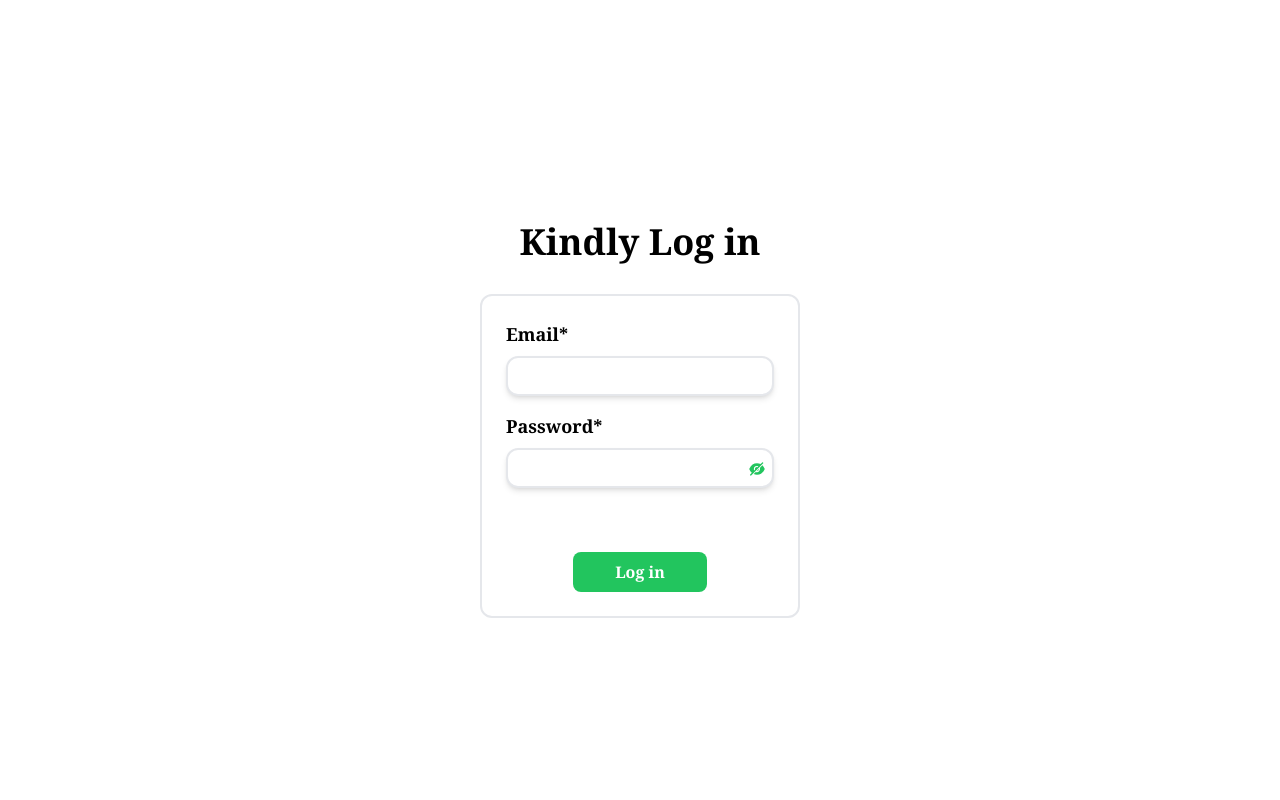
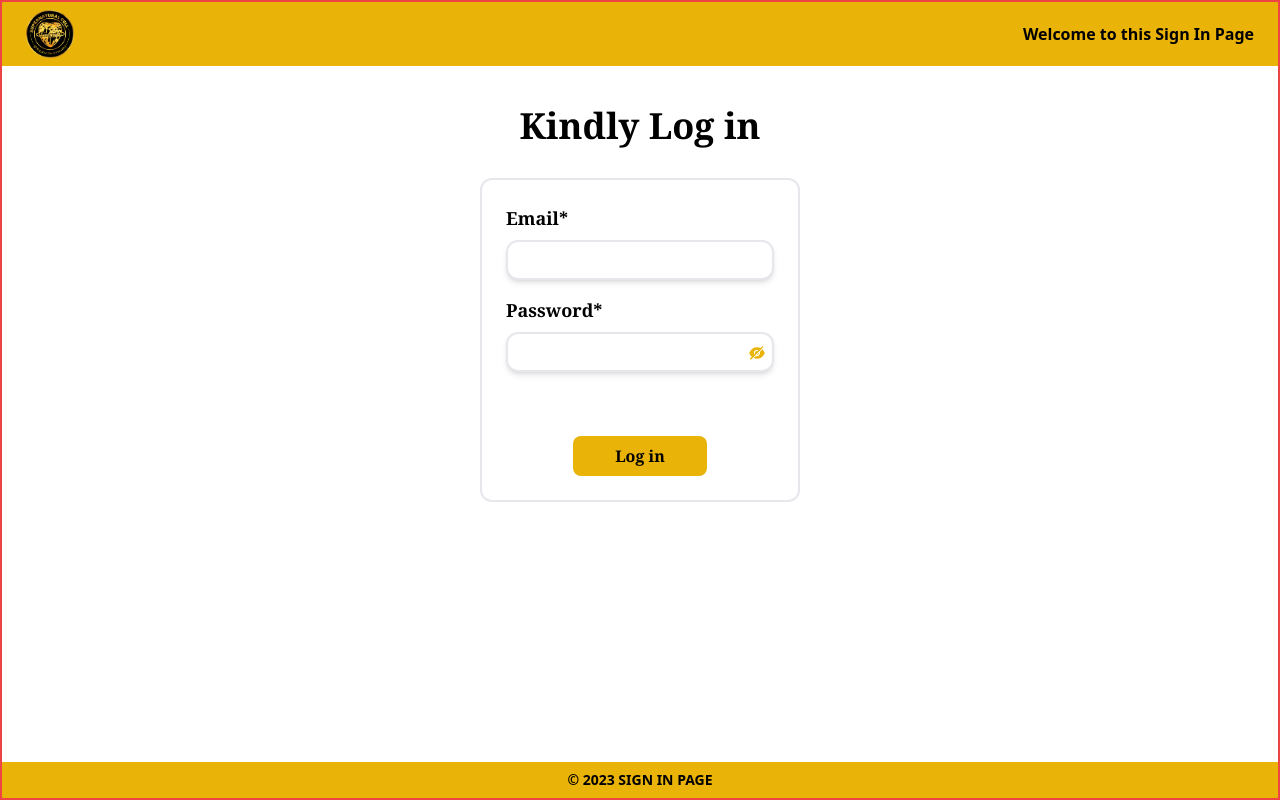
Before and after one commit to idowuemmao/sign_in, a React (Create React App) app: page / in a window 1280 px wide. Built offline with nearby package versions, Linux system fonts and the light colour scheme.

Commit message:
able to navigate to the next page

```diff
--- a/src/App.js
+++ b/src/App.js
@@ -1,10 +1,18 @@
+import { BrowserRouter, Route, Routes } from "react-router-dom";
 import SignIn from "./components/SignIn.jsx";
+import Layout from "./components/Layout.jsx";
+import MainPage from "./components/MainPage.jsx";
 
 function App() {
   return (
-    <div className="h-screen grid place-items-center w-full">
-      <SignIn />
-    </div>
+    <BrowserRouter>
+      <Routes>
+        <Route path="/" element={<Layout />}>
+          <Route index element={<SignIn />} />
+          <Route path="/home" element={<MainPage />} />
+        </Route>
+      </Routes>
+    </BrowserRouter>
   );
 }
 
--- /dev/null
+++ b/src/components/Layout.jsx
@@ -0,0 +1,19 @@
+import React from "react";
+import { Outlet } from "react-router-dom";
+import logo from "../images/logo.png";
+const Layout = () => {
+  return (
+    <div className="w-full h-screen relative border-2 border-red-500 flex flex-col">
+      <header className="bg-yellow-500 w-full p-2 px-6 font-bold text-black flex items-center justify-between">
+        <img src={logo} alt="logo" className="w-12" />
+        <p>Welcome to this Sign In Page</p>
+      </header>
+      <Outlet />
+      <footer className="bg-yellow-500 w-full p-2 text-black text-center font-bold text-sm absolute bottom-0">
+        &#169; 2023 SIGN IN PAGE
+      </footer>
+    </div>
+  );
+};
+
+export default Layout;
--- a/src/components/SignIn.jsx
+++ b/src/components/SignIn.jsx
@@ -2,7 +2,7 @@ import Input from "./input";
 import React from "react";
 import { useFormik } from "formik";
 import * as Yup from "yup";
-import MainPage from "./MainPage";
+import { useNavigate } from "react-router-dom";
 
 const loginValidationSchema = Yup?.object()?.shape({
   email: Yup?.string()?.email()?.required("Email is required"),
@@ -10,6 +10,7 @@ const loginValidationSchema = Yup?.object()?.shape({
 });
 
 export default function SignIn() {
+  const navigate = useNavigate();
   const loginFormik = useFormik({
     validationSchema: loginValidationSchema,
     initialValues: {
@@ -18,7 +19,7 @@ export default function SignIn() {
     },
     onSubmit: async (values) => {
       setTimeout(() => {
-        alert("Form is Validated! Login Successful", values);
+        navigate("/home");
       }, 1000);
     },
   });
--- a/src/index.css
+++ b/src/index.css
@@ -3,14 +3,14 @@
 @tailwind utilities;
 
 .loginInput {
-  @apply focus:border-green-500 mb-2 p-2 w-full rounded-xl border-2 shadow-md outline-none  focus:ring-0;
+  @apply focus:border-yellow-500 mb-2 p-2 w-full rounded-xl border-2 shadow-md outline-none  focus:ring-0;
 }
 .loginForm {
   @apply flex w-10/12 max-w-xs flex-col items-start justify-center gap-2 rounded-xl border-2 p-6 text-sm font-semibold;
 }
 .loginButton {
-  @apply bg-green-500 text-white mx-auto mt-10 w-1/2 rounded-lg p-2 text-center text-sm md:text-base;
+  @apply bg-yellow-500 text-black mx-auto mt-10 w-1/2 rounded-lg p-2 text-center text-sm md:text-base;
 }
 .eyeButton {
-  @apply text-green-500 absolute top-10 md:top-12 right-2 text-lg;
+  @apply text-yellow-500 absolute top-10 md:top-12 right-2 text-lg;
 }
```
